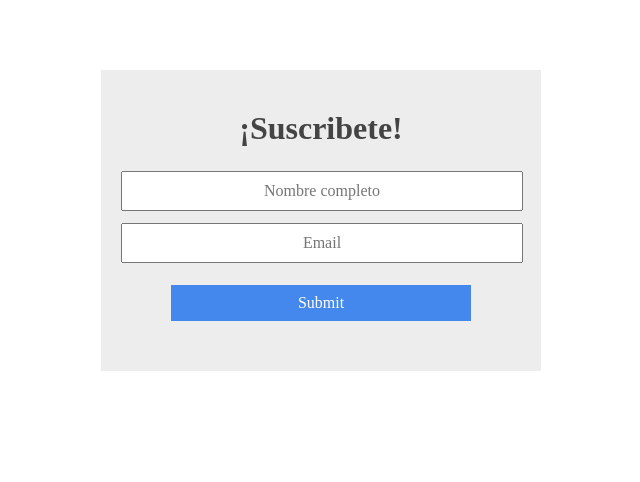
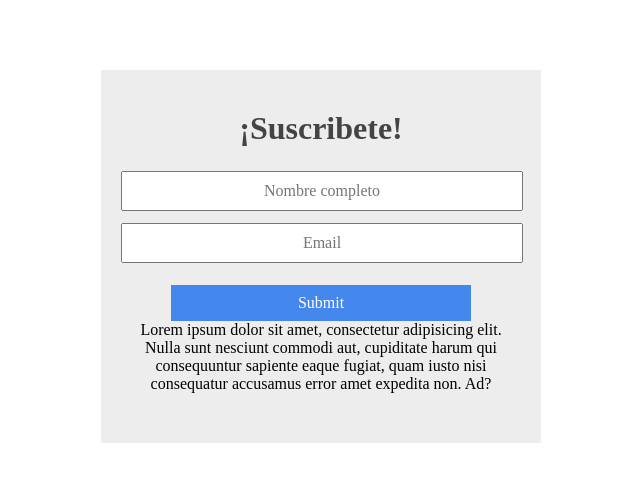
Before and after one commit to EmmanuelHra601/RegistroUsuario, a PHP site: page / in a window 1280 px wide. Shown: the top 482 px of the page, without its empty margins (319-959 px from the left). Run offline with PHP 8.4, Linux system fonts and the light colour scheme.

Commit message:
Se agreggo un parrafo

```diff
--- a/index.php
+++ b/index.php
@@ -12,6 +12,7 @@
     	<input type="text" name="name" placeholder="Nombre completo">
     	<input type="email" name="email" placeholder="Email">
     	<input type="submit" name="register">
+		<p>Lorem ipsum dolor sit amet, consectetur adipisicing elit. Nulla sunt nesciunt commodi aut, cupiditate harum qui consequuntur sapiente eaque fugiat, quam iusto nisi consequatur accusamus error amet expedita non. Ad?</p>
     </form>
         <?php
         include("registrar.php");
```
